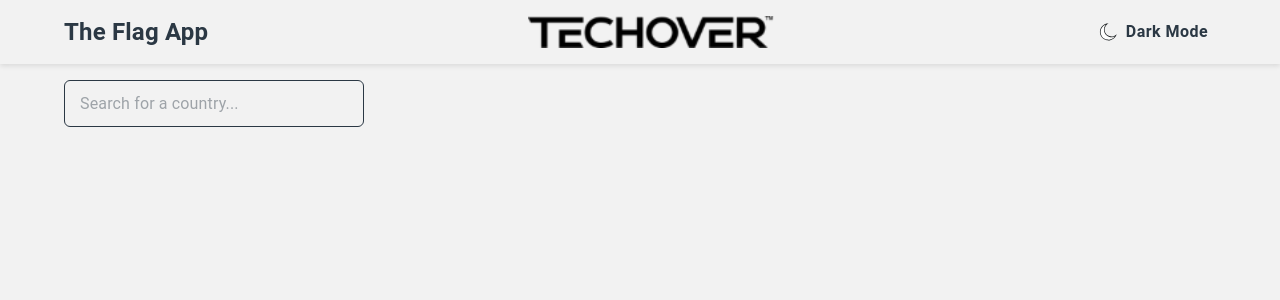
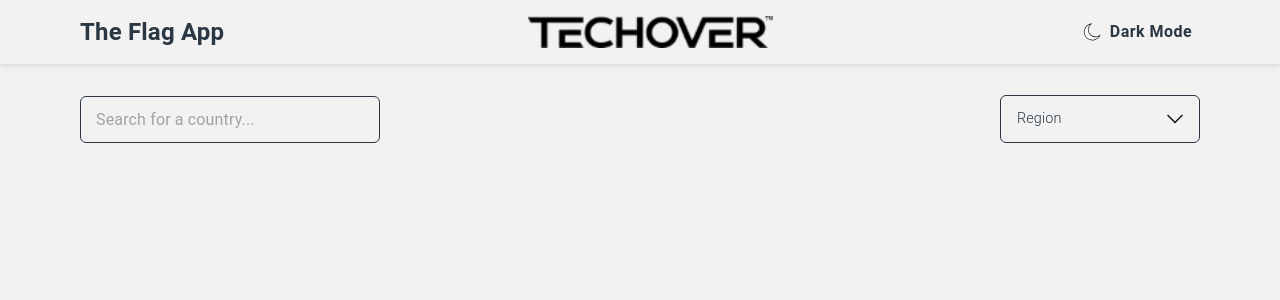
Before and after one commit to Per-Ostojin/Flag-app, a React (Vite) app: page / in a window 1280 px wide. Shown: the top 300 px of the page. Built offline with nearby package versions, Linux system fonts and the light colour scheme.

Commit message:
Implemented DropdownMenu and adjusted Searchbar, started setup for CountryCard

```diff
--- a/src/App.jsx
+++ b/src/App.jsx
@@ -1,6 +1,7 @@
 import Navbar from "./Components/Navbar/Navbar";
 import SearchBar from "./Components/Searchbar/Searchbar";
-import { Box, Container } from "@mui/material";
+import DropdownMenu from "./Components/Dropdown-menu/Dropdown-menu";
+import { Box } from "@mui/material";
 import { useState } from "react";
 
 function App() {
@@ -17,16 +18,49 @@ function App() {
         color: darkMode ? "#f2f2f2" : "#2b3844",
         minHeight: "100vh",
         transition: "background-color 0.3s ease, color 0.3s ease",
+        padding: { xs: "1rem", md: "0" },
       }}
     >
       {/* Navbar */}
       <Navbar darkMode={darkMode} toggleTheme={toggleTheme} />
 
-      {/* Content container */}
-      <Container maxWidth="lg" sx={{ padding: "1rem 0" }}>
+      {/* Content */}
+      <Box
+        sx={{
+          marginTop: { xs: "1rem", md: "2rem" }, // Mindre mellanrum på mobil
+          display: "flex",
+          flexDirection: { xs: "column", md: "row" },
+          gap: "1rem", // Mellanrum mellan SearchBar och DropdownMenu
+          alignItems: { xs: "flex-start", md: "center" }, // Vänsterjustering på mobil, centrerad på desktop
+          justifyContent: "space-between",
+          padding: { xs: "0 1rem", md: "0 5rem" }, // Justering för padding
+        }}
+      >
         {/* SearchBar */}
-        <SearchBar darkMode={darkMode} />
-      </Container>
+        <Box
+          sx={{
+            flex: 1,
+            display: "flex",
+            justifyContent: { xs: "center", md: "flex-start" },
+            marginBottom: { xs: "0.5rem", md: "0" }, // Extra mellanrum under på mobil
+            width: { xs: "100%", md: "auto" }, // Full bredd på mobil
+          }}
+        >
+          <SearchBar darkMode={darkMode} />
+        </Box>
+
+        {/* DropdownMenu */}
+        <Box
+          sx={{
+            flex: 1,
+            display: "flex",
+            justifyContent: { xs: "flex-start", md: "flex-end" }, // Vänsterjustering på mobil, högerjustering på desktop
+            width: { xs: "75%", md: "auto" }, // Två tredjedelar av bredden på mobil
+          }}
+        >
+          <DropdownMenu darkMode={darkMode} />
+        </Box>
+      </Box>
     </Box>
   );
 }
--- /dev/null
+++ b/src/Components/Dropdown-menu/Dropdown-menu.jsx
@@ -0,0 +1,128 @@
+import React, { useState } from "react";
+import { Box, Typography, Menu, MenuItem } from "@mui/material";
+import ArrowDownLight from "../../assets/arrow-down-light.svg";
+import ArrowDownDark from "../../assets/arrow-down-dark.svg";
+
+const regions = ["Africa", "Americas", "Asia", "Europe", "Oceania"];
+
+const DropdownMenu = ({ darkMode }) => {
+  const [anchorEl, setAnchorEl] = useState(null);
+  const [focused, setFocused] = useState(false);
+  const [selectedRegion, setSelectedRegion] = useState("Region");
+
+  const handleClick = (event) => {
+    setAnchorEl(event.currentTarget);
+    setFocused(true);
+  };
+
+  const handleClose = (region) => {
+    if (region) {
+      setSelectedRegion(region);
+    }
+    setAnchorEl(null);
+    setFocused(false);
+  };
+
+  return (
+    <Box
+      sx={{
+        position: "relative",
+        display: "flex",
+        alignItems: "center",
+        justifyContent: { xs: "flex-start", md: "flex-end" }, // Placering för mobil och desktop
+        height: "30px",
+        width: { xs: "66%", md: "200px" }, // Mindre bredd på mobil
+      }}
+    >
+      {/* Label */}
+      {focused && (
+        <Box
+          sx={{
+            position: "absolute",
+            top: "-10px",
+            left: "12px",
+            backgroundColor: darkMode ? "#2b3844" : "#f2f2f2",
+            padding: "0 4px",
+            fontSize: "0.8rem",
+            color: darkMode ? "#f2f2f2" : "#2b3844",
+            zIndex: 1,
+            transition: "all 0.3s ease",
+          }}
+        >
+          Filter by Region
+        </Box>
+      )}
+
+      {/* Dropdown Button */}
+      <Box
+        onClick={handleClick}
+        sx={{
+          display: "flex",
+          alignItems: "center",
+          justifyContent: "space-between",
+          height: "30px",
+          width: "100%", // Full bredd för den yttre behållaren
+          padding: "0.5rem 1rem",
+          borderRadius: "6px",
+          border: "1px solid",
+          borderColor: darkMode ? "transparent" : "#2b3844",
+          backgroundColor: darkMode ? "#2b3844" : "#f2f2f2",
+          color: darkMode ? "#f2f2f2" : "#2b3844",
+          cursor: "pointer",
+          "&:hover": {
+            borderColor: darkMode ? "#f2f2f2" : "#2b3844",
+          },
+        }}
+      >
+        <Typography
+          sx={{
+            fontWeight: 300,
+            fontSize: "0.9rem",
+            marginRight: "0.5rem",
+            lineHeight: "1",
+            visibility: focused ? "hidden" : "visible",
+          }}
+        >
+          {selectedRegion}
+        </Typography>
+        <img
+          src={darkMode ? ArrowDownLight : ArrowDownDark}
+          alt="Dropdown Icon"
+          style={{
+            width: "16px",
+            height: "16px",
+          }}
+        />
+      </Box>
+
+      {/* Dropdown Menu */}
+      <Menu
+        anchorEl={anchorEl}
+        open={Boolean(anchorEl)}
+        onClose={() => handleClose(null)}
+        sx={{
+          "& .MuiPaper-root": {
+            backgroundColor: darkMode ? "#2b3844" : "#f2f2f2",
+            color: darkMode ? "#f2f2f2" : "#2b3844",
+          },
+        }}
+      >
+        {regions.map((region) => (
+          <MenuItem
+            key={region}
+            onClick={() => handleClose(region)}
+            sx={{
+              "&:hover": {
+                backgroundColor: darkMode ? "#2a3745" : "#e0e0e0",
+              },
+            }}
+          >
+            {region}
+          </MenuItem>
+        ))}
+      </Menu>
+    </Box>
+  );
+};
+
+export default DropdownMenu;
--- a/src/Components/Navbar/Navbar.jsx
+++ b/src/Components/Navbar/Navbar.jsx
@@ -1,5 +1,5 @@
 import React from "react";
-import { AppBar, Toolbar, Typography, Button, Grid, Container } from "@mui/material";
+import { AppBar, Toolbar, Typography, Button, Box } from "@mui/material";
 import MoonIcon from "../../assets/moon.svg";
 import MoonBorderedIcon from "../../assets/moon-bordered.svg";
 import LogoLight from "../../assets/techover-logo.png";
@@ -15,23 +15,28 @@ const Navbar = ({ darkMode, toggleTheme }) => {
         boxShadow: "0px 2px 5px rgba(0, 0, 0, 0.1)",
       }}
     >
-      <Container maxWidth="lg">
-        <Toolbar disableGutters>
-          <Grid container alignItems="center" justifyContent="space-between">
-            <Grid item>
+      <Toolbar
+        disableGutters
+        sx={{
+          display: "flex",
+          justifyContent: "space-between",
+          alignItems: "center",
+          padding: { xs: "0 1rem", sm: "0 2rem", md: "0 5rem" }, // Dynamisk padding
+        }}
+      >
+        {/* Vänster: The Flag App */}
         <Typography
           variant="h6"
           sx={{
             fontWeight: "600",
-                  fontSize: "1.5rem",
+            fontSize: { xs: "1.2rem", md: "1.5rem" }, // Dynamisk fontstorlek
           }}
         >
           The Flag App
         </Typography>
-            </Grid>
 
-            <Grid
-              item
+        {/* Mitten: Loggan */}
+        <Box
           sx={{
             display: { xs: "none", md: "flex" },
             justifyContent: "center",
@@ -44,9 +49,9 @@ const Navbar = ({ darkMode, toggleTheme }) => {
             alt="Techover Logo"
             style={{ height: "32px" }}
           />
-            </Grid>
+        </Box>
 
-            <Grid item>
+        {/* Höger: Dark/Light Mode-knapp */}
         <Button
           color="inherit"
           startIcon={
@@ -60,7 +65,7 @@ const Navbar = ({ darkMode, toggleTheme }) => {
           sx={{
             fontWeight: "600",
             textTransform: "none",
-                  fontSize: "1rem",
+            fontSize: { xs: "0.8rem", md: "1rem" },
             "&:hover": {
               backgroundColor: darkMode
                 ? "rgba(242, 242, 242, 0.1)"
@@ -70,10 +75,7 @@ const Navbar = ({ darkMode, toggleTheme }) => {
         >
           {darkMode ? "Light Mode" : "Dark Mode"}
         </Button>
-            </Grid>
-          </Grid>
       </Toolbar>
-      </Container>
     </AppBar>
   );
 };
--- a/src/Components/Searchbar/Searchbar.jsx
+++ b/src/Components/Searchbar/Searchbar.jsx
@@ -1,33 +1,67 @@
-import React from "react";
-import { TextField } from "@mui/material";
+import React, { useState } from "react";
+import { TextField, Box } from "@mui/material";
 
 const SearchBar = ({ darkMode }) => {
+  const [focused, setFocused] = useState(false);
+
   return (
+    <Box
+      sx={{
+        position: "relative", // För absolut positionering av label
+        display: "flex",
+        justifyContent: { xs: "center", md: "flex-start" },
+        alignItems: "center",
+        marginBottom: "1rem",
+        width: "100%", // Anpassar bredden till omgivande layout
+      }}
+    >
+      {focused && (
+        <Box
+          sx={{
+            position: "absolute",
+            top: "-10px", // Placera i toppen av input
+            left: "12px", // Justera för att matcha padding
+            backgroundColor: darkMode ? "#2b3844" : "#f2f2f2",
+            padding: "0 4px",
+            fontSize: "0.75rem",
+            color: darkMode ? "#f2f2f2" : "#2b3844",
+            zIndex: 1, // Placera framför andra element
+            transition: "all 0.3s ease", // Lägg till mjuk animation
+          }}
+        >
+          Search for a country
+        </Box>
+      )}
       <TextField
         variant="outlined"
-      placeholder="Search for a country..."
+        placeholder={!focused ? "Search for a country..." : ""}
+        onFocus={() => setFocused(true)}
+        onBlur={() => setFocused(false)}
         sx={{
-        width: "300px",
+          height: "30px",
+          width: { xs: "100%", sm: "300px" }, // Anpassar bredden för responsivitet
           backgroundColor: darkMode ? "#2b3844" : "#f2f2f2",
           borderRadius: "6px",
           "& .MuiOutlinedInput-root": {
+            backgroundColor: darkMode ? "#2b3844" : "#f2f2f2",
             borderRadius: "6px",
             "& fieldset": {
-            borderColor: darkMode ? "#f2f2f2" : "#2b3844",
+              borderColor: darkMode ? "transparent" : "#2b3844",
             },
             "&:hover fieldset": {
-            borderColor: darkMode ? "#f2f2f2" : "#2b3844",
+              borderColor: darkMode ? "transparent" : "#2b3844",
             },
             "&.Mui-focused fieldset": {
-            borderColor: darkMode ? "#f2f2f2" : "#2b3844",
+              borderColor: darkMode ? "transparent" : "#2b3844",
             },
           },
           input: {
+            color: darkMode ? "#f2f2f2" : "#2b3844",
             padding: "12px 16px",
-          color: darkMode ? "#f2f2f2" : "#2b3844",
           },
         }}
       />
+    </Box>
   );
 };
 
```
Also changed, not shown: src/Components/CountryCard/CountryCard.jsx (added). Lines whose indentation alone changed are shown as unchanged.
